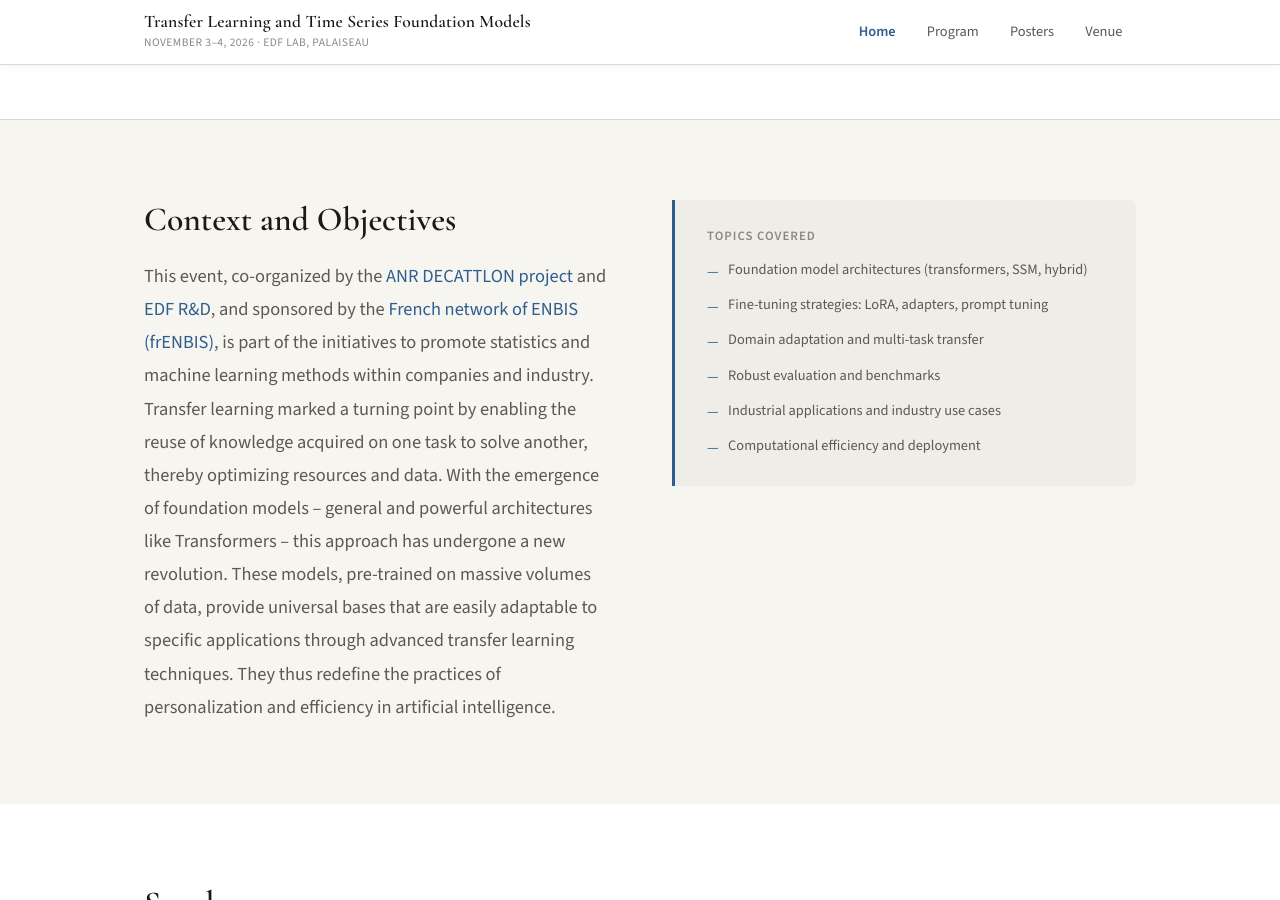
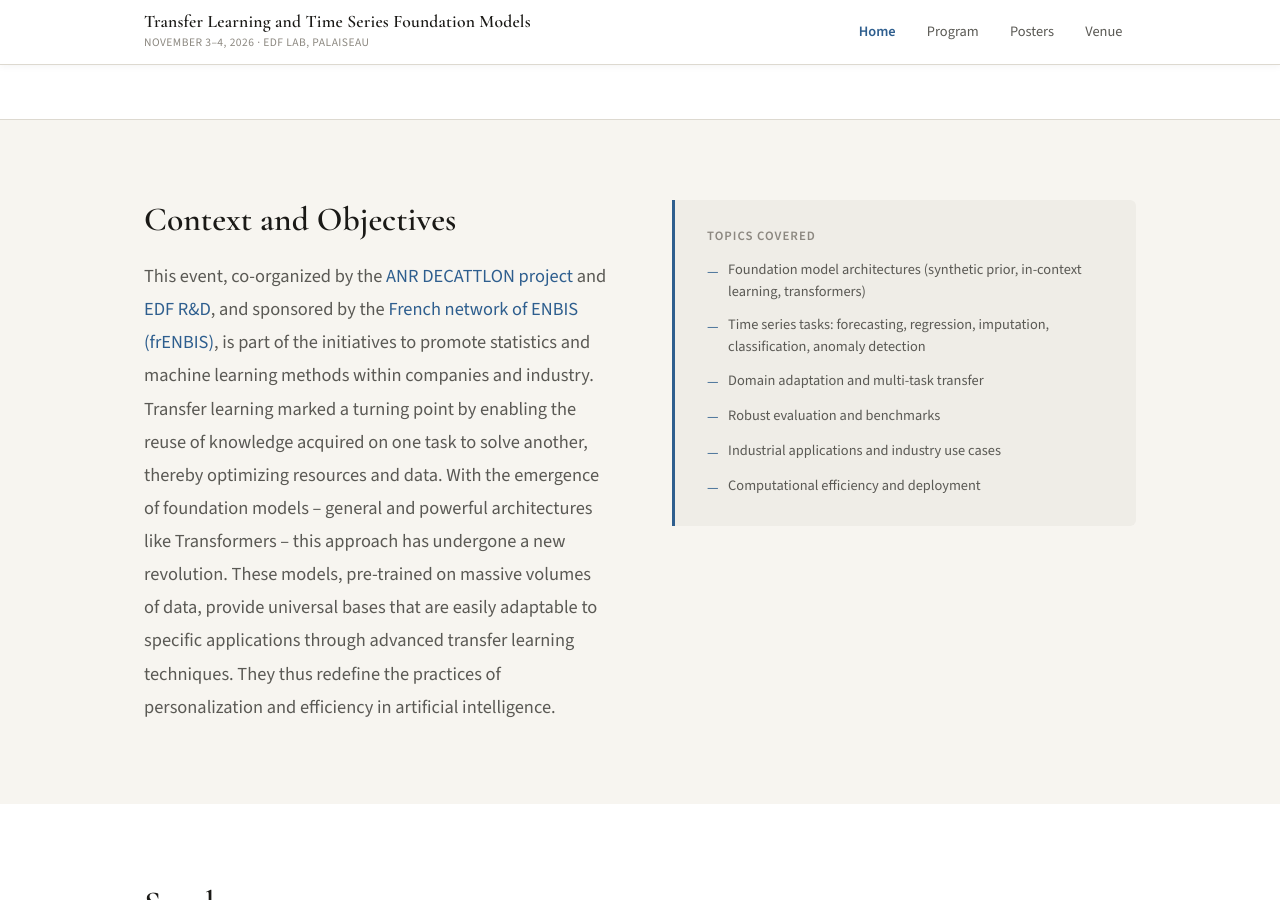
Before and after one commit to yvenn-amara/DECATTLON, a Jekyll site: the page built from index.md, in a window 1280 px wide and 900 px high, scrolled down 475 px. Built offline with Jekyll 4.4.1, drawn with Linux system fonts in a browser that asks for light colours.

Commit message:
change keywords

```diff
--- a/index.md
+++ b/index.md
@@ -39,8 +39,8 @@ Transfer learning marked a turning point by enabling the reuse of knowledge acqu
       <aside class="intro-aside">
         <h3>Topics Covered</h3>
         <ul class="aside-list">
-          <li>Foundation model architectures (transformers, SSM, hybrid)</li>
-          <li>Fine-tuning strategies: LoRA, adapters, prompt tuning</li>
+          <li>Foundation model architectures (synthetic prior, in-context learning, transformers)</li>
+          <li>Time series tasks: forecasting, regression, imputation, classification, anomaly detection</li>
           <li>Domain adaptation and multi-task transfer</li>
           <li>Robust evaluation and benchmarks</li>
           <li>Industrial applications and industry use cases</li>
```
